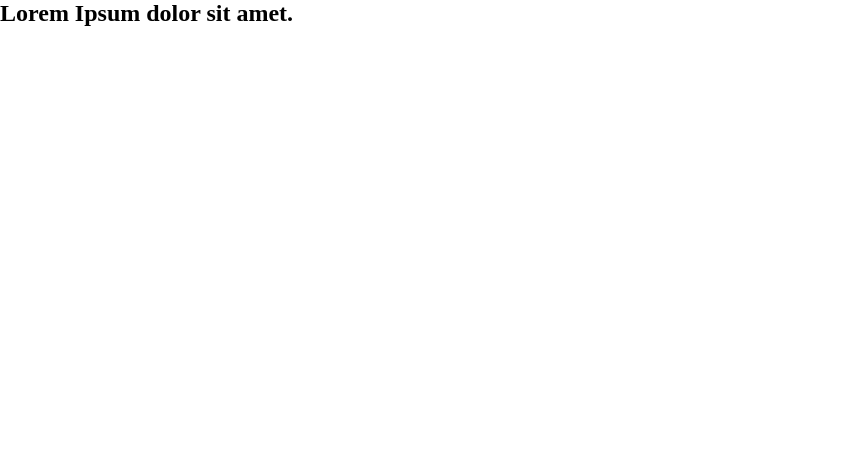
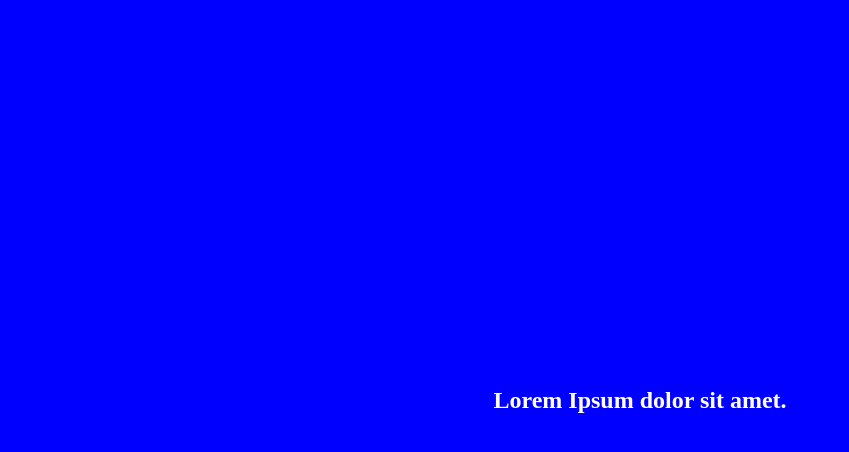
Before and after one commit to CalinCretu/html-css-zoom, a plain HTML site: page index.html in a window 1280 px wide. Shown: the whole page, without its empty margins (0-849 px from the left). Drawn offline with Linux system fonts and the light colour scheme.

Commit message:
FIX - fixed html link to css

```diff
--- a/css/app.css
+++ b/css/app.css
@@ -3,3 +3,16 @@
     padding: 0;
     box-sizing: border-box;
 }
+
+.hero {
+    background-color: blue;
+    color: white;
+    display: flex;
+    justify-content: center;
+    align-items: center;
+    min-height: 100vh;
+ }
+
+ .container {
+
+ }
--- a/index.html
+++ b/index.html
@@ -4,11 +4,11 @@
     <meta charset="UTF-8">
     <meta name="viewport" content="width=device-width, initial-scale=1.0">
     <title>Zoom</title>
-    <link rel="stylesheet" href="/css/app.css">
+    <link rel="stylesheet" href="css/app.css">
 </head>
 <body>
   <main>
-      <section class="section">
+      <section class="section hero">
         <div class="container">
           <h1>
             Lorem Ipsum dolor sit amet.
```
